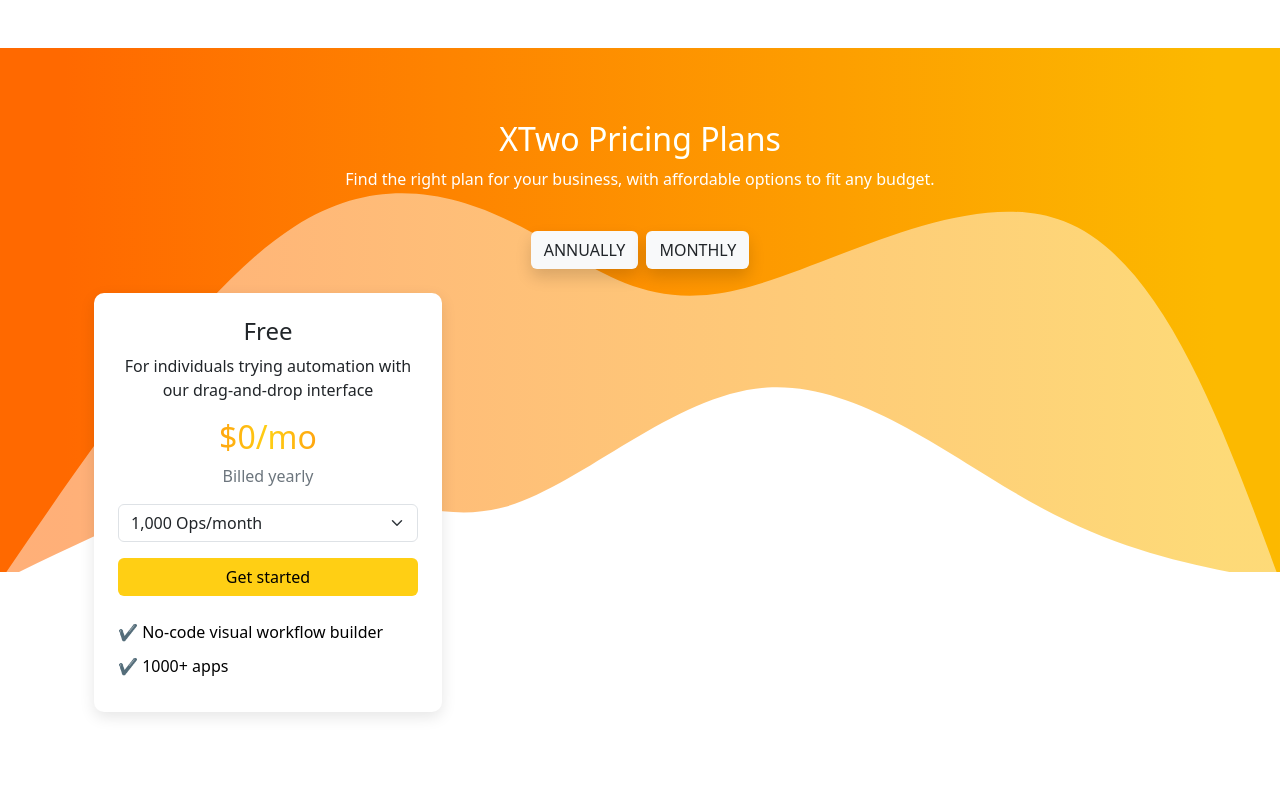
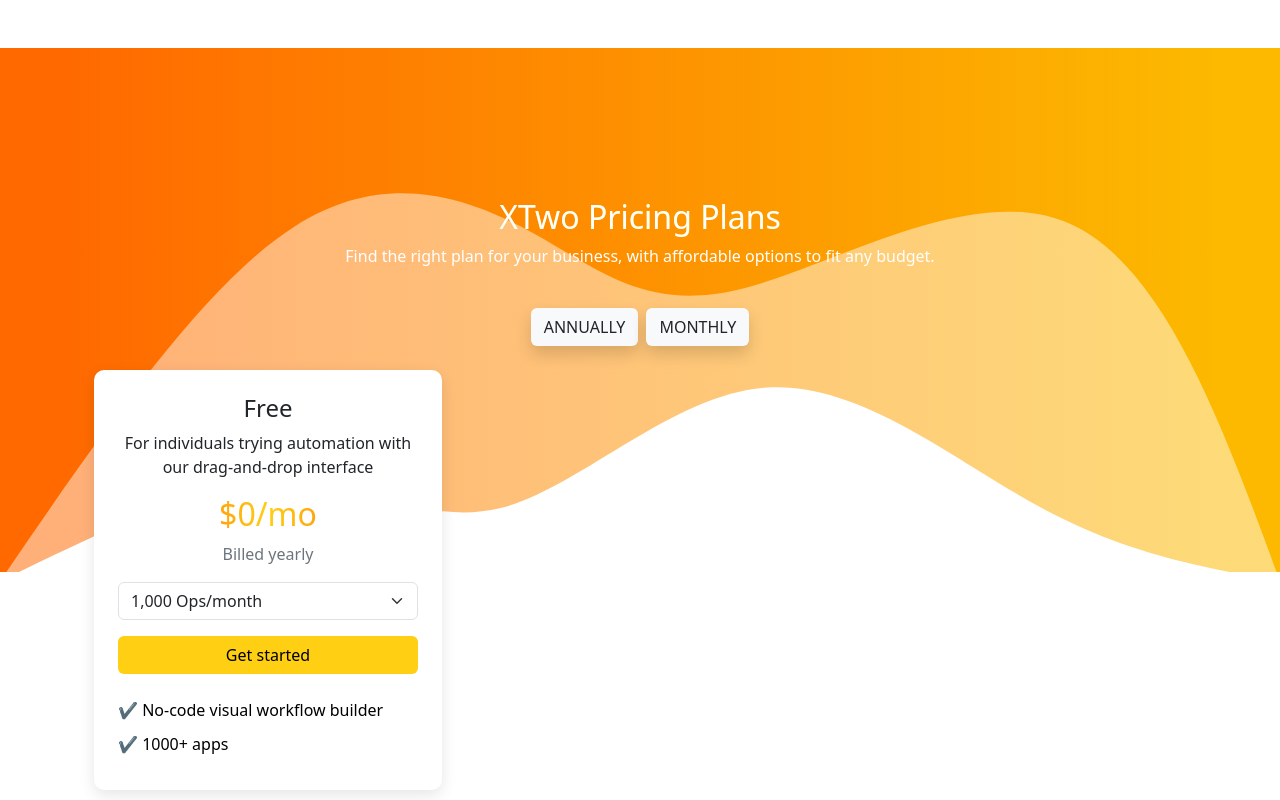
Before and after one commit to Bilal484/XTwoAI, a plain HTML site: page pricing.html in a window 1280 px wide. Shown: the top 800 px of the page. Drawn offline with nearby package versions, Linux system fonts and the light colour scheme.

Commit message:
Shayan || Update

```diff
--- a/assets/css/pricing.css
+++ b/assets/css/pricing.css
@@ -260,14 +260,19 @@
   background: #e64b3d;
   color: #fff;
 }
+.pricing-parent{
+  position: relative;
+}
+
 .pricing-main{
-  position: relative;
-  bottom: 500px;
-
+  position: absolute;
+  top: 150px;
+  left: 70px;
 }
 
 .pricing_amount {
   background-color: transparent;
+  margin-top: 27rem;
   .pricing-table {
     text-align: center;
   }
@@ -329,4 +334,16 @@
     color: black;
   }
 
+
+  .pricing-main{
+    position: relative;
+    /* top: 5px; */
+    left: 0px;
+  }
+
+  .pricing_amount{
+    margin-top: 5rem;
+
+  }
+
 }
--- a/pricing.html
+++ b/pricing.html
@@ -21,57 +21,93 @@
   </header>
   <main>
     <div class="pricing-section">
-      <section class="section pt-5 pb-5" id="pricing-plans">
-        <svg width="100%" height="100%" id="svg" viewBox="0 0 1440 590" xmlns="http://www.w3.org/2000/svg" class="transition duration-300 ease-in-out delay-150"><style>
-          .path-0{
-            animation:pathAnim-0 4s;
+      <section class="section pricing-parent pt-5 pb-5" id="pricing-plans">
+        <svg width="100%" height="100%" id="svg" viewBox="0 0 1440 590" xmlns="http://www.w3.org/2000/svg"
+          class="transition duration-300 ease-in-out delay-150">
+          <style>
+            .path-0 {
+              animation: pathAnim-0 4s;
               animation-timing-function: linear;
               animation-iteration-count: infinite;
             }
-          @keyframes pathAnim-0{
-            0%{
+
+            @keyframes pathAnim-0 {
+              0% {
                 d: path("M 0,600 L 0,0 C 74.8133971291866,87.92344497607655 149.6267942583732,175.8468899521531 239,181 C 328.3732057416268,186.1531100478469 432.3062200956938,108.53588516746412 554,109 C 675.6937799043062,109.46411483253588 815.1483253588518,188.00956937799043 902,213 C 988.8516746411482,237.99043062200957 1023.1004784688994,209.42583732057415 1104,165 C 1184.8995215311006,120.57416267942584 1312.4497607655503,60.28708133971292 1440,0 L 1440,600 L 0,600 Z");
               }
-            25%{
+
+              25% {
                 d: path("M 0,600 L 0,0 C 86.23923444976077,15.330143540669852 172.47846889952154,30.660287081339703 269,83 C 365.52153110047846,135.3397129186603 472.32535885167465,224.688995215311 577,218 C 681.6746411483253,211.311004784689 784.2200956937801,108.58373205741627 871,84 C 957.7799043062199,59.41626794258373 1028.7942583732058,112.97607655502392 1121,112 C 1213.2057416267942,111.02392344497608 1326.6028708133972,55.51196172248804 1440,0 L 1440,600 L 0,600 Z");
               }
-            50%{
+
+              50% {
                 d: path("M 0,600 L 0,0 C 125.3397129186603,46.02870813397129 250.6794258373206,92.05741626794259 334,99 C 417.3205741626794,105.94258373205741 458.62200956937795,73.79904306220097 560,85 C 661.377990430622,96.20095693779903 822.8325358851675,150.7464114832536 914,189 C 1005.1674641148325,227.2535885167464 1026.047846889952,249.21531100478467 1102,215 C 1177.952153110048,180.78468899521533 1308.976076555024,90.39234449760767 1440,0 L 1440,600 L 0,600 Z");
               }
-            75%{
+
+              75% {
                 d: path("M 0,600 L 0,0 C 104.88038277511961,92.28708133971291 209.76076555023923,184.57416267942583 310,213 C 410.2392344497608,241.42583732057417 505.83732057416285,205.9904306220096 602,172 C 698.1626794258372,138.0095693779904 794.88995215311,105.46411483253587 875,97 C 955.11004784689,88.53588516746413 1018.6028708133972,104.15311004784688 1110,92 C 1201.3971291866028,79.84688995215312 1320.6985645933014,39.92344497607656 1440,0 L 1440,600 L 0,600 Z");
               }
-            100%{
+
+              100% {
                 d: path("M 0,600 L 0,0 C 74.8133971291866,87.92344497607655 149.6267942583732,175.8468899521531 239,181 C 328.3732057416268,186.1531100478469 432.3062200956938,108.53588516746412 554,109 C 675.6937799043062,109.46411483253588 815.1483253588518,188.00956937799043 902,213 C 988.8516746411482,237.99043062200957 1023.1004784688994,209.42583732057415 1104,165 C 1184.8995215311006,120.57416267942584 1312.4497607655503,60.28708133971292 1440,0 L 1440,600 L 0,600 Z");
               }
-          }</style><defs><linearGradient id="gradient" x1="0%" y1="50%" x2="100%" y2="50%"><stop offset="5%" stop-color="#fcb900"></stop><stop offset="95%" stop-color="#ff6900"></stop></linearGradient></defs><path d="M 0,600 L 0,0 C 74.8133971291866,87.92344497607655 149.6267942583732,175.8468899521531 239,181 C 328.3732057416268,186.1531100478469 432.3062200956938,108.53588516746412 554,109 C 675.6937799043062,109.46411483253588 815.1483253588518,188.00956937799043 902,213 C 988.8516746411482,237.99043062200957 1023.1004784688994,209.42583732057415 1104,165 C 1184.8995215311006,120.57416267942584 1312.4497607655503,60.28708133971292 1440,0 L 1440,600 L 0,600 Z" stroke="none" stroke-width="0" fill="url(#gradient)" fill-opacity="0.53" class="transition-all duration-300 ease-in-out delay-150 path-0" transform="rotate(-180 720 300)"></path><style>
-          .path-1{
-            animation:pathAnim-1 4s;
+            }
+          </style>
+          <defs>
+            <linearGradient id="gradient" x1="0%" y1="50%" x2="100%" y2="50%">
+              <stop offset="5%" stop-color="#fcb900"></stop>
+              <stop offset="95%" stop-color="#ff6900"></stop>
+            </linearGradient>
+          </defs>
+          <path
+            d="M 0,600 L 0,0 C 74.8133971291866,87.92344497607655 149.6267942583732,175.8468899521531 239,181 C 328.3732057416268,186.1531100478469 432.3062200956938,108.53588516746412 554,109 C 675.6937799043062,109.46411483253588 815.1483253588518,188.00956937799043 902,213 C 988.8516746411482,237.99043062200957 1023.1004784688994,209.42583732057415 1104,165 C 1184.8995215311006,120.57416267942584 1312.4497607655503,60.28708133971292 1440,0 L 1440,600 L 0,600 Z"
+            stroke="none" stroke-width="0" fill="url(#gradient)" fill-opacity="0.53"
+            class="transition-all duration-300 ease-in-out delay-150 path-0" transform="rotate(-180 720 300)"></path>
+          <style>
+            .path-1 {
+              animation: pathAnim-1 4s;
               animation-timing-function: linear;
               animation-iteration-count: infinite;
             }
-          @keyframes pathAnim-1{
-            0%{
+
+            @keyframes pathAnim-1 {
+              0% {
                 d: path("M 0,600 L 0,0 C 112.49760765550238,127.16746411483251 224.99521531100476,254.33492822966502 307,316 C 389.00478468899524,377.665071770335 440.51674641148327,373.8277511961723 539,371 C 637.4832535885167,368.1722488038277 782.9377990430621,366.3540669856459 896,390 C 1009.0622009569379,413.6459330143541 1089.732057416268,462.755980861244 1175,402 C 1260.267942583732,341.244019138756 1350.1339712918661,170.622009569378 1440,0 L 1440,600 L 0,600 Z");
               }
-            25%{
+
+              25% {
                 d: path("M 0,600 L 0,0 C 66.45933014354068,181.10047846889952 132.91866028708137,362.20095693779905 243,405 C 353.08133971291863,447.79904306220095 506.78468899521533,352.2966507177033 610,328 C 713.2153110047847,303.7033492822967 765.9425837320573,350.6124401913876 839,391 C 912.0574162679427,431.3875598086124 1005.4449760765551,465.2535885167464 1109,399 C 1212.5550239234449,332.7464114832536 1326.2775119617224,166.3732057416268 1440,0 L 1440,600 L 0,600 Z");
               }
-            50%{
+
+              50% {
                 d: path("M 0,600 L 0,0 C 103.64593301435409,134.49760765550238 207.29186602870817,268.99521531100476 310,349 C 412.70813397129183,429.00478468899524 514.4784688995214,454.51674641148327 600,412 C 685.5215311004786,369.48325358851673 754.7942583732059,258.9377990430622 833,276 C 911.2057416267941,293.0622009569378 998.3444976076555,437.73205741626793 1101,413 C 1203.6555023923445,388.26794258373207 1321.8277511961724,194.13397129186603 1440,0 L 1440,600 L 0,600 Z");
               }
-            75%{
+
+              75% {
                 d: path("M 0,600 L 0,0 C 117.77033492822966,177.23444976076553 235.54066985645932,354.46889952153106 334,402 C 432.4593301435407,449.53110047846894 511.6076555023923,367.35885167464124 609,348 C 706.3923444976077,328.64114832535876 822.0287081339713,372.0956937799043 901,393 C 979.9712918660287,413.9043062200957 1022.2775119617224,412.25837320574163 1106,343 C 1189.7224880382776,273.74162679425837 1314.8612440191387,136.87081339712918 1440,0 L 1440,600 L 0,600 Z");
               }
-            100%{
+
+              100% {
                 d: path("M 0,600 L 0,0 C 112.49760765550238,127.16746411483251 224.99521531100476,254.33492822966502 307,316 C 389.00478468899524,377.665071770335 440.51674641148327,373.8277511961723 539,371 C 637.4832535885167,368.1722488038277 782.9377990430621,366.3540669856459 896,390 C 1009.0622009569379,413.6459330143541 1089.732057416268,462.755980861244 1175,402 C 1260.267942583732,341.244019138756 1350.1339712918661,170.622009569378 1440,0 L 1440,600 L 0,600 Z");
               }
-          }</style><defs><linearGradient id="gradient" x1="0%" y1="50%" x2="100%" y2="50%"><stop offset="5%" stop-color="#fcb900"></stop><stop offset="95%" stop-color="#ff6900"></stop></linearGradient></defs><path d="M 0,600 L 0,0 C 112.49760765550238,127.16746411483251 224.99521531100476,254.33492822966502 307,316 C 389.00478468899524,377.665071770335 440.51674641148327,373.8277511961723 539,371 C 637.4832535885167,368.1722488038277 782.9377990430621,366.3540669856459 896,390 C 1009.0622009569379,413.6459330143541 1089.732057416268,462.755980861244 1175,402 C 1260.267942583732,341.244019138756 1350.1339712918661,170.622009569378 1440,0 L 1440,600 L 0,600 Z" stroke="none" stroke-width="0" fill="url(#gradient)" fill-opacity="1" class="transition-all duration-300 ease-in-out delay-150 path-1" transform="rotate(-180 720 300)"></path></svg>
-        <div class="top"></div>
-        <div class="container">
+            }
+          </style>
+          <defs>
+            <linearGradient id="gradient" x1="0%" y1="50%" x2="100%" y2="50%">
+              <stop offset="5%" stop-color="#fcb900"></stop>
+              <stop offset="95%" stop-color="#ff6900"></stop>
+            </linearGradient>
+          </defs>
+          <path
+            d="M 0,600 L 0,0 C 112.49760765550238,127.16746411483251 224.99521531100476,254.33492822966502 307,316 C 389.00478468899524,377.665071770335 440.51674641148327,373.8277511961723 539,371 C 637.4832535885167,368.1722488038277 782.9377990430621,366.3540669856459 896,390 C 1009.0622009569379,413.6459330143541 1089.732057416268,462.755980861244 1175,402 C 1260.267942583732,341.244019138756 1350.1339712918661,170.622009569378 1440,0 L 1440,600 L 0,600 Z"
+            stroke="none" stroke-width="0" fill="url(#gradient)" fill-opacity="1"
+            class="transition-all duration-300 ease-in-out delay-150 path-1" transform="rotate(-180 720 300)"></path>
+        </svg>
+
+        <div class="container pricing-main">
           <!-- ***** Section Title Start ***** -->
 
-          <div class="container pricing-main my-5">
+          <div class="container  my-5">
             <div class="pricing-header">
               <h2 class="text-main">XTwo Pricing Plans</h2>
               <p class="text-main">Find the right plan for your business, with affordable options to fit any budget.</p>
@@ -176,92 +212,6 @@
           </div>
 
 
-          <!-- ***** Section Title End ***** -->
-
-          <!-- <div class="row">
-
-            <div class="col-lg-4  col-md-6">
-              <div class="pricing-item h-100">
-                <div class="pricing-header">
-                  <h3 class="pricing-title">Starter Package</h3>
-                </div>
-                <div class="pricing-body">
-                  <div class="price-wrapper py-3">
-                    <span class="currency">RM</span>
-                    <span class="price">9,588</span>
-                    <span class="period">/Yearly</span> or RM 899/Monthly
-                  </div>
-                  <ul class="list">
-                    <li class="active">1 AI agent</li>
-                    <li class="active">1-month context period (AI remembers for 1 month)</li>
-                    <li class="active">5 GB data storage</li>
-                    <li class="active">500 CRM contacts limit</li>
-                    <li class="active">Conversation Limit: 6,000 per month</li>
-                    <li class="active">Mobile Number Connection: 1</li>
-                    <li class="active">Customer Support: Live chat</li>
-                  </ul>
-                </div>
-                <div class="pricing-footer">
-                  <a href="#" class="btn-primary-line btn-outline-warning w-50">Get Started</a>
-                </div>
-              </div>
-            </div>
-
-            <div class="col-lg-4  col-md-6">
-              <div class="pricing-item h-100 active">
-                <div class="pricing-header">
-                  <h3 class="pricing-title">Professional Package</h3>
-                </div>
-                <div class="pricing-body">
-                  <div class="price-wrapper ">
-                    <span class="currency">RM</span>
-                    <span class="price">15,588</span>
-                    <span class="period">/Yearly</span> or RM 1,499/Monthly
-                  </div>
-                  <ul class="list">
-                    <li class="active">5 AI agents</li>
-                    <li class="active">3-month context period (AI remembers for 3 months)</li>
-                    <li class="active">5 GB data storage</li>
-                    <li class="active">Unlimited CRM contacts</li>
-                    <li class="active">Conversation Limit: 30,000 per month</li>
-                    <li class="active">Mobile Number Connection: 5</li>
-                    <li class="active">Customer Support: Live chat</li>
-                  </ul>
-                </div>
-                <div class="pricing-footer">
-                  <a href="#" class="btn-primary-line btn-outline-warning">Upgrade Now</a>
-                </div>
-              </div>
-            </div>
-
-            <div class="col-lg-4  col-md-6">
-              <div class="pricing-item h-100 ">
-                <div class="pricing-header">
-                  <h3 class="pricing-title">Enterprise Package</h3>
-                </div>
-                <div class="pricing-body">
-                  <div class="price-wrapper ">
-                    <span class="currency">RM</span>
-                    <span class="price">22,788</span>
-                    <span class="period">/Yearly</span> or RM 2,099/Monthly
-                  </div>
-                  <ul class="list px-2">
-                    <li class="active">12 AI agents</li>
-                    <li class="active">6-month context period (AI remembers for 6 months)</li>
-                    <li class="active">10 GB data storage</li>
-                    <li class="active">Unlimited CRM contacts</li>
-                    <li class="active">Conversation Limit: 60,000 per month</li>
-                    <li class="active">Mobile Number Connection: 10</li>
-                    <li class="active">Customer Support: Live chat and monthly business advisor support</li>
-                  </ul>
-                </div>
-                <div class="pricing-footer">
-                  <a href="#" class="btn-primary-line btn-outline-warning w-50">Contact Us for a Quote</a>
-                </div>
-              </div>
-            </div>
-
-          </div> -->
         </div>
       </section>
 
```
Lines whose indentation alone changed are shown as unchanged.
